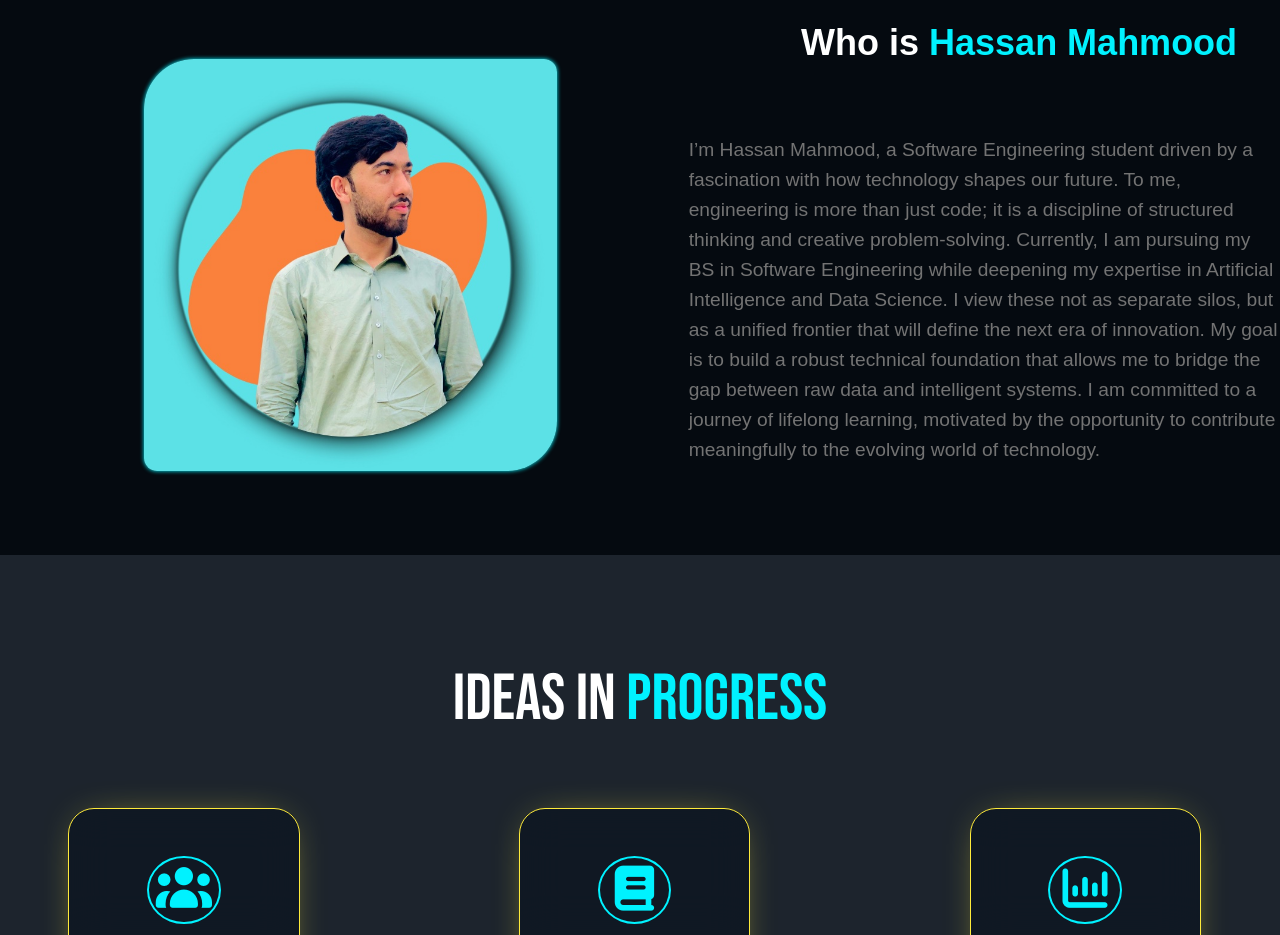
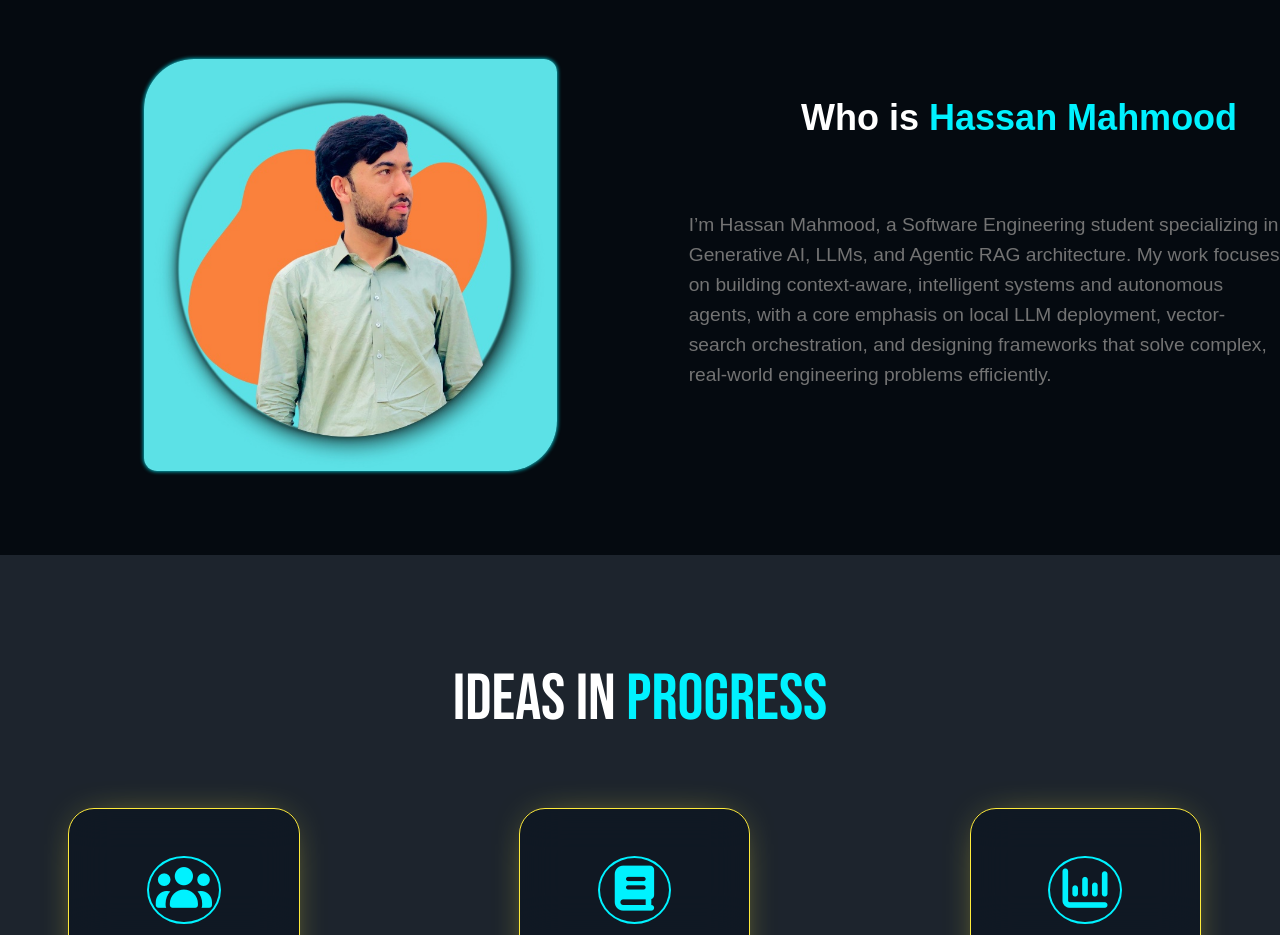
Before and after one commit to Hasan-Mahmood231/Portfolio-website, a plain HTML site: page index.html in a window 1280 px wide. Shown: the part 820-1755 px from the top of the page. Drawn offline with nearby package versions, Linux system fonts and the light colour scheme.

Commit message:
change the about text accordingly.

```diff
--- a/index.html
+++ b/index.html
@@ -76,10 +76,8 @@
             <span class="about_section_text">
                 <h1>Who is <span style="color: #00f2ff;">Hassan Mahmood</span></h1>
                 <p>
-                    I’m Hassan Mahmood, a Software Engineering student driven by a fascination with how technology shapes our future. To me, engineering is more than just code;
-                    it is a discipline of structured thinking and creative problem-solving.
-                    Currently, I am pursuing my BS in Software Engineering while deepening my expertise in Artificial Intelligence and Data Science. I view these not as separate
-                    silos, but as a unified frontier that will define the next era of innovation. My goal is to build a robust technical foundation that allows me to bridge the gap between raw data and intelligent systems. I am committed to a journey of lifelong learning, motivated by the opportunity to contribute meaningfully to the evolving world of technology.   </p>
+                    I’m Hassan Mahmood, a Software Engineering student specializing in Generative AI, LLMs, and Agentic RAG architecture. My work focuses on building context-aware, intelligent systems and autonomous agents, with a core emphasis on local LLM deployment, vector-search orchestration, and designing frameworks that solve complex, real-world engineering problems efficiently.
+                </p>
 
         </span> <!-- About content ends here -->
     </div> <!-- About section ends here -->
```
